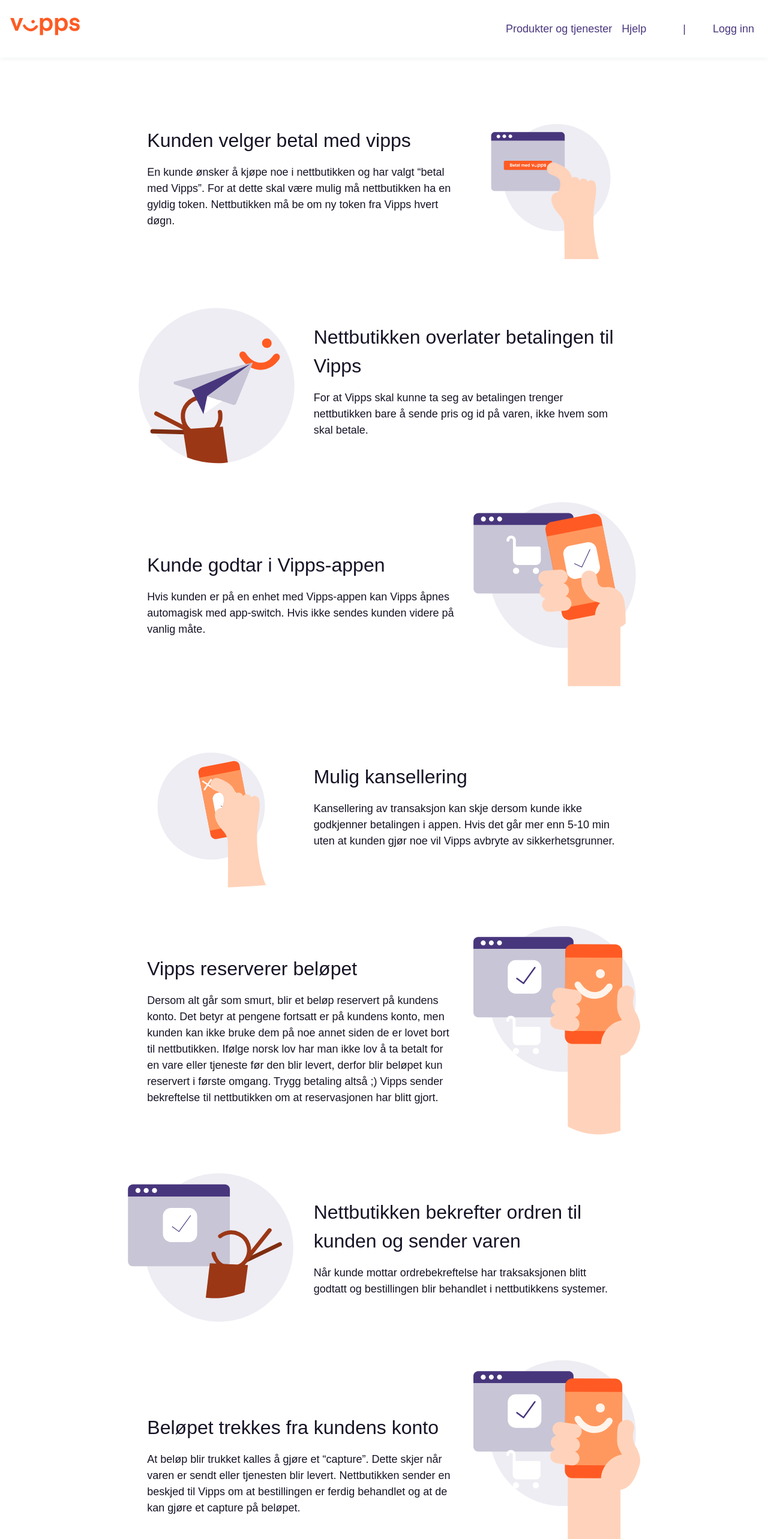
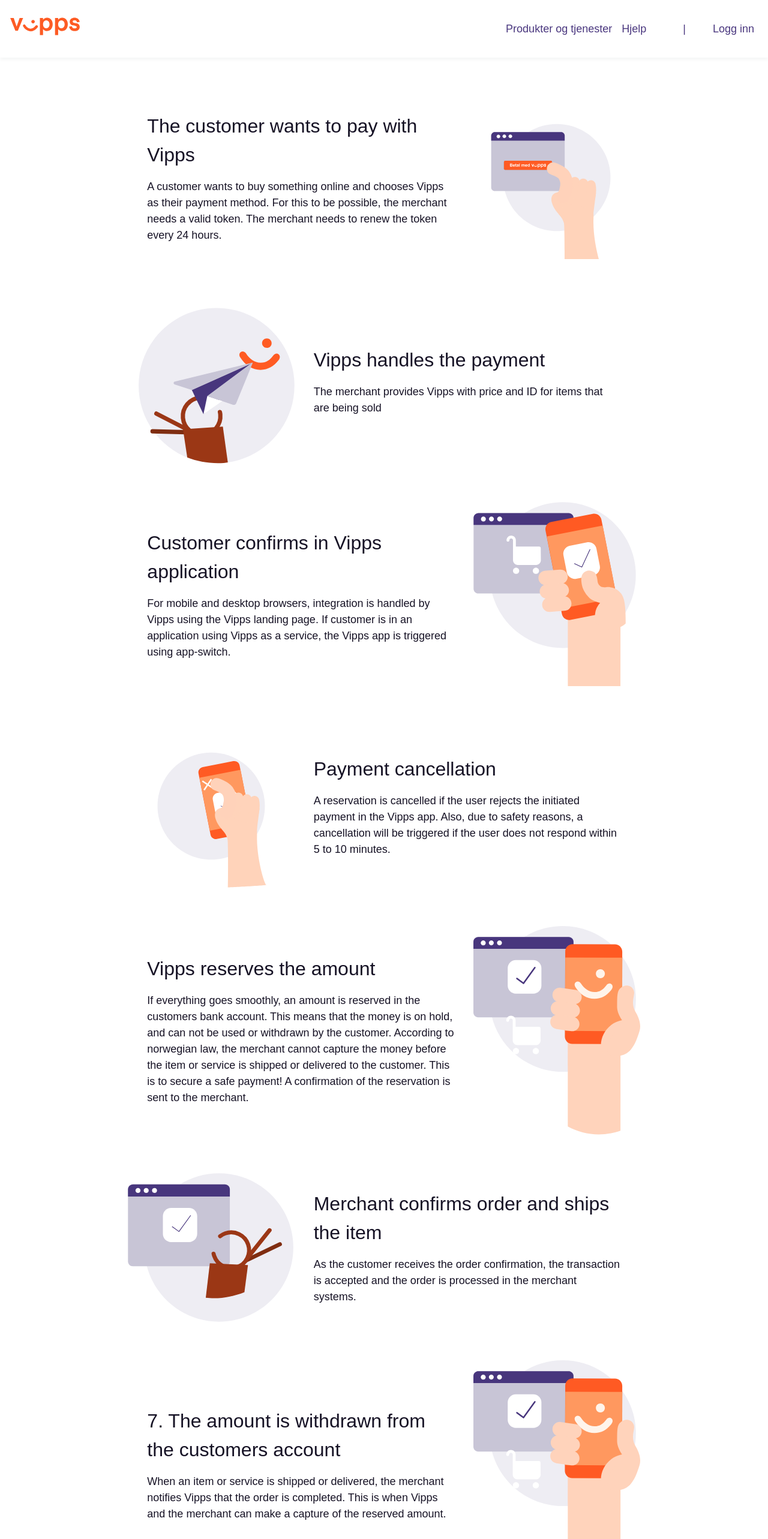
Before and after one commit to vippssommerstudenter2019/ecom-process, a React app in the folder client/: page / in a window 1280 px wide. Shown: the top 2566 px of the page at 60% size. Built offline with nearby package versions, Linux system fonts and the light colour scheme; no server answers; a web font is replaced by a local one.

Commit message:
Change to English language

```diff
--- a/client/src/Model.js
+++ b/client/src/Model.js
@@ -1,51 +1,51 @@
 const Sections = [
     {
         "id": "fetchAuthorizationTokenUsingPost",
-        "title" : "Kunden velger betal med vipps",
-        "description": "En kunde ønsker å kjøpe noe i nettbutikken og har valgt “betal med Vipps”. For at dette skal være mulig må nettbutikken ha en gyldig token. Nettbutikken må be om ny token fra Vipps hvert døgn.",
+        "title" : "The customer wants to pay with Vipps",
+        "description": "A customer wants to buy something online and chooses Vipps as their payment method. For this to be possible, the merchant needs a valid token. The merchant needs to renew the token every 24 hours.",
         "img" : "../assets/ecom-steps/Step1.svg"
    },
    {
        "id": "initiatePaymentV3UsingPOST",
-       "title" : "Nettbutikken overlater betalingen til Vipps",
-       "description": "For at Vipps skal kunne ta seg av betalingen trenger nettbutikken bare å sende pris og id på varen, ikke hvem som skal betale.",
+       "title" : "Vipps handles the payment",
+       "description": "The merchant provides Vipps with price and ID for items that are being sold",
        "img": "../assets/ecom-steps/Step2.svg"
    },
    {
        "id": "customerApproval",
-       "title": "Kunde godtar i Vipps-appen",
-       "description": "Hvis kunden er på en enhet med Vipps-appen kan Vipps åpnes automagisk med app-switch. Hvis ikke sendes kunden videre på vanlig måte.",
+       "title": "Customer confirms in Vipps application",
+       "description": "For mobile and desktop browsers, integration is handled by Vipps using the Vipps landing page.\nIf customer is in an application using Vipps as a service, the Vipps app is triggered using app-switch.",
        "img": "../assets/ecom-steps/Step3.svg"
    },
    {
        "id": "cancelPaymentRequestUsingPUT",
-       "title": "Mulig kansellering",
-       "description": "Kansellering av transaksjon kan skje dersom kunde ikke godkjenner betalingen i appen.  Hvis det går mer enn 5-10 min uten at kunden gjør noe vil Vipps avbryte av sikkerhetsgrunner.",
+       "title": "Payment cancellation",
+       "description": "A reservation is cancelled if the user rejects the initiated payment in the Vipps app.\nAlso, due to safety reasons, a cancellation will be triggered if the user does not respond within 5 to 10 minutes.",
        "img": "../assets/ecom-steps/Step4.svg"
    },
    {
        "id": "transactionUpdateCallbackForRegularPaymentUsingPOST",
-       "title": "Vipps reserverer beløpet",
-       "description": "Dersom alt går som smurt, blir et beløp reservert på kundens konto. Det betyr at pengene fortsatt er på kundens konto, men kunden kan ikke bruke dem på noe annet siden de er lovet bort til nettbutikken. Ifølge norsk lov har man ikke lov å ta betalt for en vare eller tjeneste før den blir levert, derfor blir beløpet kun reservert i første omgang. Trygg betaling altså ;) Vipps sender bekreftelse til nettbutikken om at reservasjonen har blitt gjort.",
+       "title": "Vipps reserves the amount",
+       "description": "If everything goes smoothly, an amount is reserved in the customers bank account. This means that the money is on hold, and can not be used or withdrawn by the customer. According to norwegian law, the merchant cannot capture the money before the item or service is shipped or delivered to the customer. This is to secure a safe payment! A confirmation of the reservation is sent to the merchant.",
        "img": "../assets/ecom-steps/Step5.svg"
     },
     {
         "id": "merchantConfirm",
-        "title": "Nettbutikken bekrefter ordren til kunden og sender varen",
-        "description": "Når kunde mottar ordrebekreftelse har traksaksjonen blitt godtatt og bestillingen blir behandlet i nettbutikkens systemer. ",
+        "title": "Merchant confirms order and ships the item",
+        "description": "As the customer receives the order confirmation, the transaction is accepted and the order is processed in the merchant systems.",
         "img": "../assets/ecom-steps/Step6.svg"
     },
     {
         "id": "capturePaymentUsingPOST",
-        "title": "Beløpet trekkes fra kundens konto",
-        "description": "At beløp blir trukket kalles å gjøre et “capture”. Dette skjer når varen er sendt eller tjenesten blir levert. Nettbutikken sender en beskjed til Vipps om at bestillingen er ferdig behandlet og at de kan gjøre et capture på beløpet.",
+        "title": "7. The amount is withdrawn from the customers account",
+        "description": "When an item or service is shipped or delivered, the merchant notifies Vipps that the order is completed. This is when Vipps and the merchant can make a capture of the reserved amount.",
         "img": "../assets/ecom-steps/Step7.svg"
     },
     {
         "id": "refundPaymentUsingPOST",
-        "title": "Mulighet for refundering",
-        "description": "Noen ganger vil nettbutikken refundere beløpet kunden har betalt, for eksempel hvis varen sendes i retur. Nettbutikken ber Vipps refundere, og kunden vil motta beløpet etter noen dager.",
-        "img": "../assets/ecom-steps/Step7.svg"
+        "title": "8. Refunding the customer",
+        "description": "If the item is sent in return, the merchant wants to refund the captured amount. To initiate a refund, the merchant request Vipps to refund and the amount will be in the customers bank account after 2-3 working days.",
+        "img": "../assets/ecom-steps/Step8.svg"
     }
 ];
 
```
